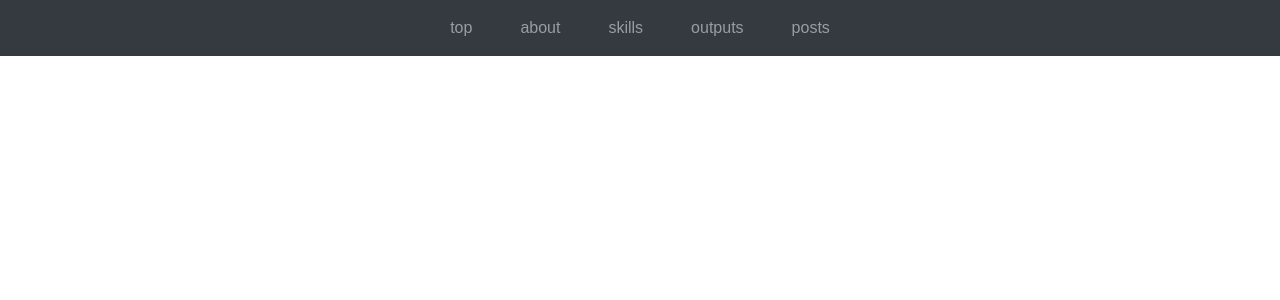
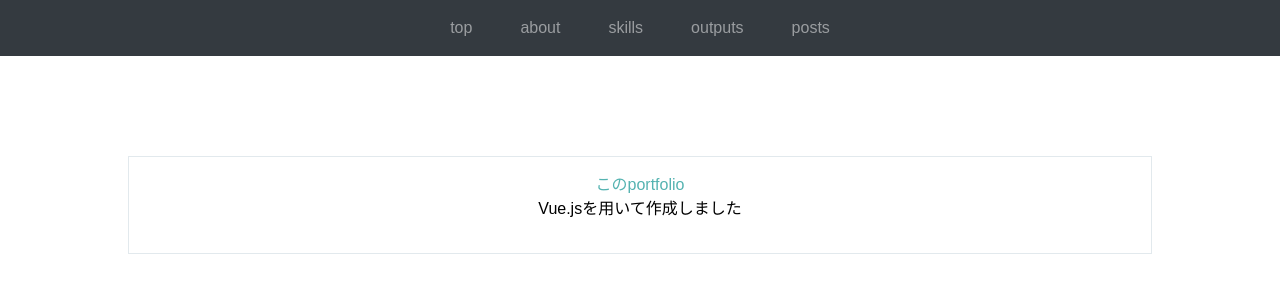
Before and after one commit to key40121/portfolio, a Vue app: page /#/outputs in a window 1280 px wide. Shown: the top 300 px of the page. Built offline with nearby package versions, Linux system fonts and the light colour scheme.

Commit message:
end this branch

```diff
--- a/src/components/about.vue
+++ b/src/components/about.vue
@@ -1,6 +1,6 @@
 <template>
   <div class="about">
-    <h1 id="about">About me</h1>
+    <h1 class="line">About me</h1>
 
     <div class="container">
 
@@ -14,9 +14,6 @@
       </div>
       </div>
 
-
-    </div>
-
     <div class="right">
       <div class="content"  v-for="(about, index) in abouts":key="index">
         <h3 class="key">{{ about.name }}</h3>
@@ -25,7 +22,7 @@
       </div>
     </div>
 
-  </div>
+    </div>
   </div>
 </template>
 
@@ -59,6 +56,61 @@
 </script>
 
 <style scoped>
+/*
+#about {
+  border: 0;
+  height: 3px;
+  background-color: #f57e3a;
+  width: 166px;
+}*/
+
+h1.class {
+  border-bottom: thin;
+}
+
+
+.container {
+  display: grid;
+  margin:0;padding:0;
+  margin-top: 50px;
+  gap: 10px;
+  grid-template-columns: 2fr 1fr;
+}
+
+.website {
+  margin-top: 20px;
+}
+
+
+h3{
+  text-align: left;
+  font-size: 24px;
+}
+p{
+  text-align: center;
+}
+p.value{
+  white-space: pre;
+  text-align: left;
+  padding-left: 20px;
+}
+
+a.aaa {
+  text-decoration: none;
+  color: black;
+  font-size: 24px;
+}
+a.aaa:hover{
+  color: Blue;
+  font-size: bold;
+}
+
+@media(max-width: 400px){
+  .grid {
+    grid-template-columns: 1fr;
+  }
+}
+
 /*
 h1 {
   font-size: 50px;
--- a/src/components/outputs.vue
+++ b/src/components/outputs.vue
@@ -1,13 +1,61 @@
 <template>
-  <div class="container">
-
+  <div class="posts">
+    <div class="content" v-for="(post, index) in outputs":key="index">
+      <a class="URL" v-bind:href="`https://qiita.com/key4_0121/items/${post.url}`" target="_blank">{{ post.name }}</a>
+      <p>{{ post.text }}</p>
+    </div>
   </div>
 </template>
 
 <script>
-
+  export default {
+    name: 'Output',
+    data () {
+      return {
+        outputs : [
+          {
+            name: 'このportfolio',
+            text: 'Vue.jsを用いて作成しました',
+            url: '3f031deed576416ce274'
+          }
+      ]}
+    }
+  }
 </script>
 
 <style scoped>
 
+.posts{
+  margin: 0 auto;
+  margin-top: 100px;
+  margin-bottom: 100px;
+  height: 300px;
+  width: 80%;
+}
+
+.URL {
+  color: #55B3B1;
+  text-decoration: none;
+}
+
+.content {
+    color: black;
+    border: 1px solid #E2E9ED;
+    background: white;
+    padding: 1em;
+    margin-top: 50px;
+    margin-bottom: 50px;
+}
+
+.content:hover{
+  z-index: 1;
+  border: 1px solid #55B3B1;
+  box-shadow: 0 8px 50px rgba(#000, 0.2);
+  transform: scale(1.05);
+  transition: box-shadow 0.2s ease,
+              transform 0.2s ease,
+              z-index 0s 0s ease;
+  padding: 1em;
+}
+
 </style>
--- a/src/components/skills.vue
+++ b/src/components/skills.vue
@@ -27,7 +27,7 @@
           {
             key: 'Python',
             exp: 'Django, 機械学習',
-            value: `アルゴリズムとデータ構造を学びました.
+            value: `講義や研究での計算などを通じて一番使っている言語です.
             Django，機械学習についても学んでおり，アプリ作成中です．`,
           },
           {
@@ -62,7 +62,6 @@
 
 h1 {
   font-size: 50px;
-  margin-top: 50px;
   font-family: 'Raleway', sans-serif;
   font-weight: 100;
   text-align: left;
@@ -71,7 +70,7 @@ h1 {
 
 h2 {
   font-size: 30px;
-  color: rgba(9,1,95);
+  color: #AF0069;
   font-family: 'Raleway',sans-serif;
 }
 
@@ -84,7 +83,7 @@ div.p {
 }
 
 .container {
-  margin-top: 100px;
+  margin-top: 50px;
   display: grid;
   grid-template-columns: repeat(3, 1fr);
   grid-auto-rows: 200px 200px;
@@ -101,7 +100,7 @@ div.p {
 
 .content:hover{
   z-index: 1;
-  border: 1px solid rgba(9,1,95);
+  border: 1px solid #AF0069;
   box-shadow: 0 8px 50px rgba(#000, 0.2);
   transform: scale(1.05);
   transition: box-shadow 0.2s ease,
```
